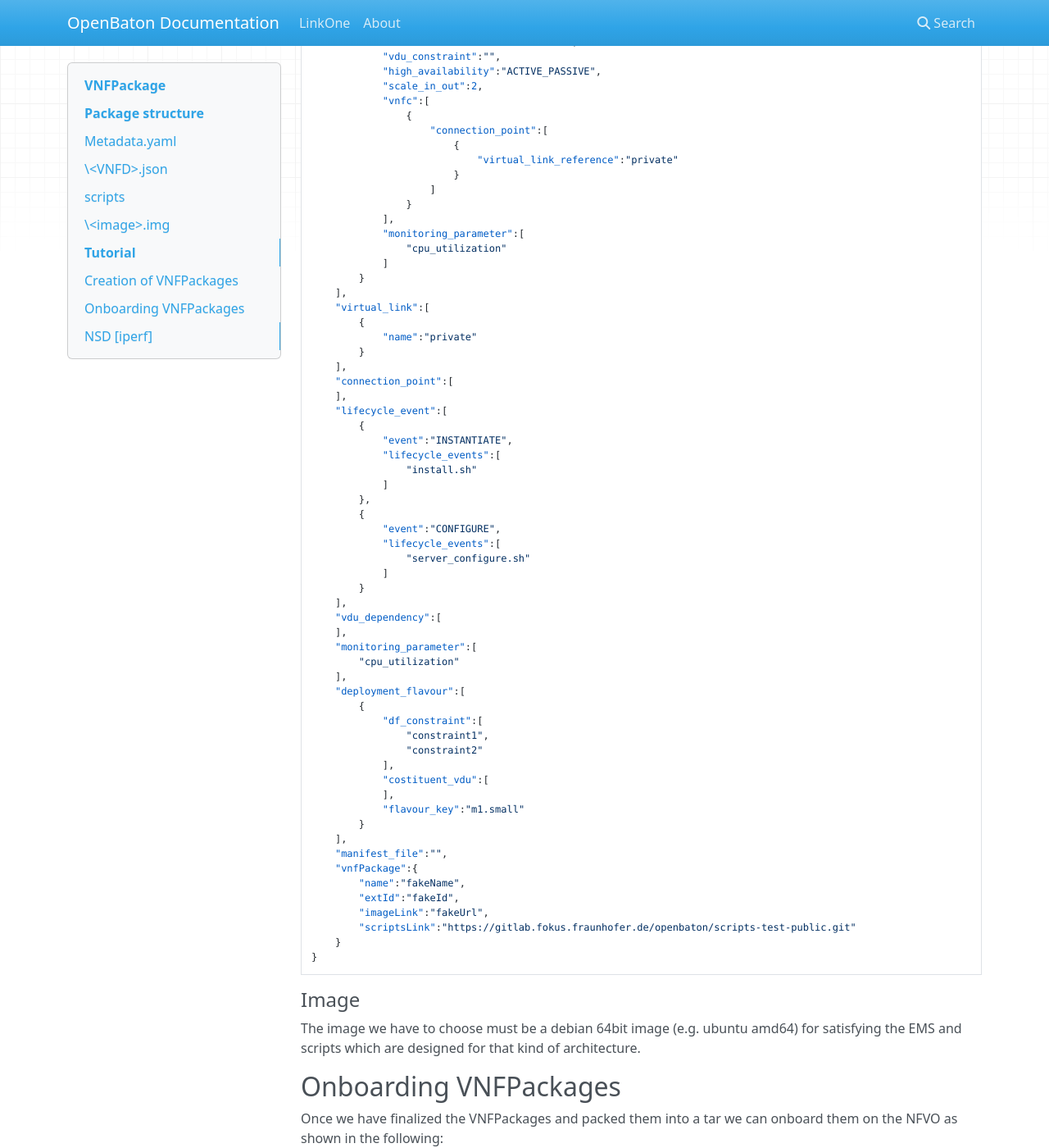
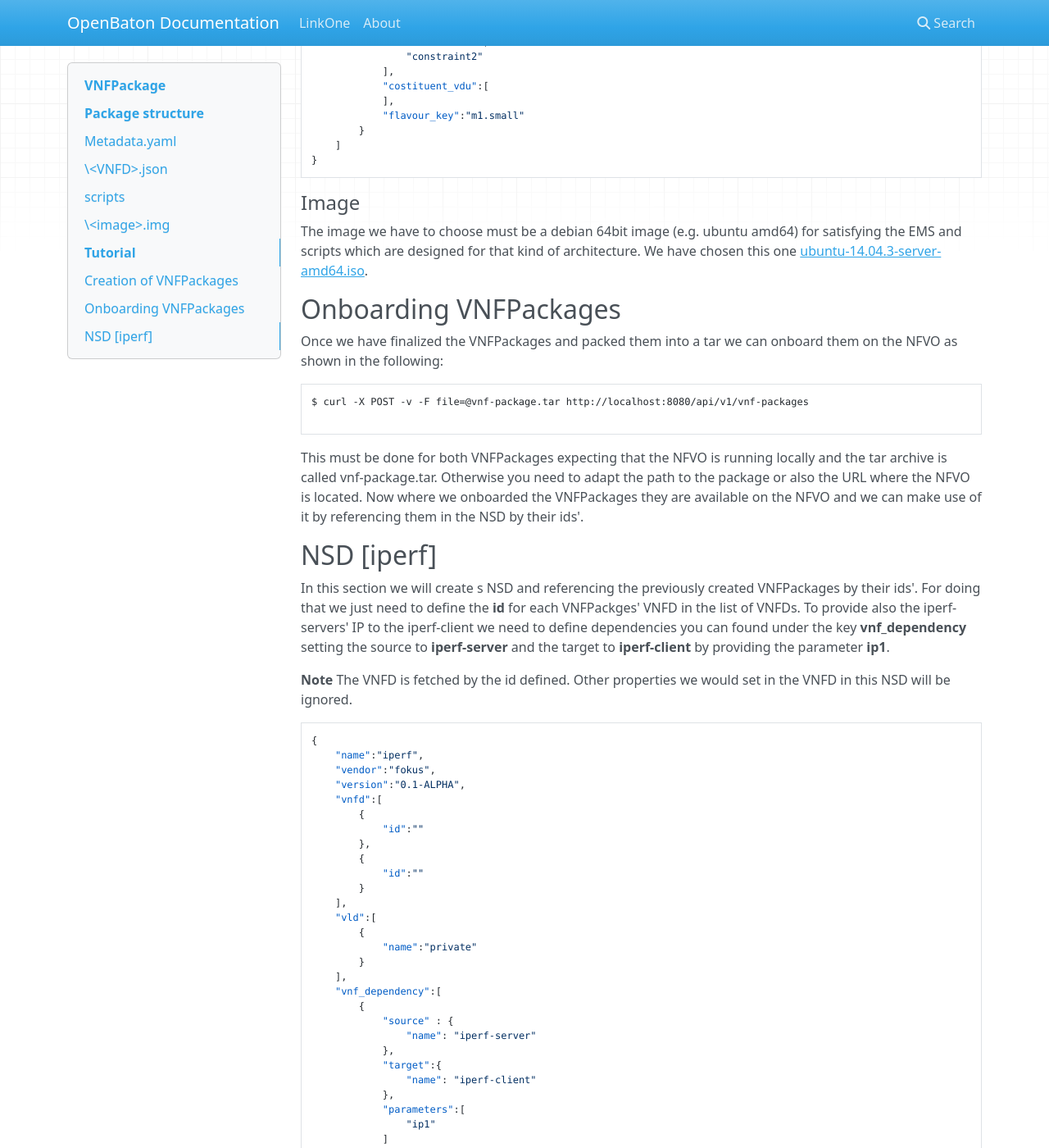
Before and after one commit to openbaton/docs, an MkDocs documentation site: the page built from docs/vnfpackage.md, in a window 1280 px wide and 1400 px high, scrolled down 5853 px. Shown: the whole window at 82% size. Built offline with MkDocs 1.6.1, drawn with Linux system fonts in a browser that asks for light colours; nearby versions of some CDN libraries; old or Windows-style settings are respelled for this version of MkDocs; some of the changed text lies outside the part shown.

Commit message:
updated doc

````diff
--- a/docs/vnfpackage.md
+++ b/docs/vnfpackage.md
@@ -136,28 +136,12 @@
     "name":"iperf-server",
     "type":"server",
     "endpoint":"generic",
-    "configurations":{
-        "name":"config_name",
-        "configurationParameters":[
-            {
-                "confKey":"key",
-                "value":"value"
-            }
-        ]
-    },
     "vdu":[
         {
             "vm_image":[
                 "iperf_server_image"
             ],
-            "computation_requirement":"",
-            "virtual_memory_resource_element":"1024",
-            "virtual_network_bandwidth_resource":"1000000",
-            "lifecycle_event":[
-            ],
             "vimInstanceName":"vim-instance",
-            "vdu_constraint":"",
-            "high_availability":"ACTIVE_PASSIVE",
             "scale_in_out":2,
             "vnfc":[
                 {
@@ -168,9 +152,6 @@
                         }
                     ]
                 }
-            ],
-            "monitoring_parameter":[
-                "cpu_utilization"
             ]
         }
     ],
@@ -178,8 +159,6 @@
         {
             "name":"private"
         }
-    ],
-    "connection_point":[
     ],
     "lifecycle_event":[
         {
@@ -189,11 +168,6 @@
                 "install-srv.sh"
             ]
         }
-    ],
-    "vdu_dependency":[
-    ],
-    "monitoring_parameter":[
-        "cpu_utilization"
     ],
     "deployment_flavour":[
         {
@@ -205,19 +179,13 @@
             ],
             "flavour_key":"m1.small"
         }
-    ],
-    "manifest_file":"",
-    "vnfPackage":{
-        "name":"fakeName",
-        "extId":"fakeId",
-        "imageLink":"fakeUrl",
-        "scriptsLink":"https://gitlab.fokus.fraunhofer.de/openbaton/scripts-test-public.git"
-    }
+    ]
 }
 ```
 #### Image
 
 The image we have to choose must be a debian 64bit image (e.g. ubuntu amd64) for satisfying the EMS and scripts which are designed for that kind of image.
+We have chosen this one [ubuntu-14.04.3-server-amd64.iso][image].
 
 ### VNFPackage [iperf-client]
 
@@ -277,9 +241,6 @@
                         }
                     ]
                 }
-            ],
-            "monitoring_parameter":[
-                "cpu_utilization"
             ]
         }
     ],
@@ -287,8 +248,6 @@
         {
             "name":"private"
         }
-    ],
-    "connection_point":[
     ],
     "lifecycle_event":[
         {
@@ -304,11 +263,6 @@
             ]
         }
     ],
-    "vdu_dependency":[
-    ],
-    "monitoring_parameter":[
-        "cpu_utilization"
-    ],
     "deployment_flavour":[
         {
             "df_constraint":[
@@ -319,30 +273,25 @@
             ],
             "flavour_key":"m1.small"
         }
-    ],
-    "manifest_file":"",
-    "vnfPackage":{
-        "name":"fakeName",
-        "extId":"fakeId",
-        "imageLink":"fakeUrl",
-        "scriptsLink":"https://gitlab.fokus.fraunhofer.de/openbaton/scripts-test-public.git"
-    }
+    ]
 }
 ```
 
 #### Image
 
 The image we have to choose must be a debian 64bit image (e.g. ubuntu amd64) for satisfying the EMS and scripts which are designed for that kind of architecture.
+We have chosen this one [ubuntu-14.04.3-server-amd64.iso][image].
 
 ## Onboarding VNFPackages
 
 Once we have finalized the VNFPackages and packed them into a tar we can onboard them on the NFVO as shown in the following:
 
 ```bash
-$ curl
+$ curl -X POST -v -F file=@vnf-package.tar http://localhost:8080/api/v1/vnf-packages
 
 ```
-
+This must be done for both VNFPackages expecting that the NFVO is running locally and the tar archive is called vnf-package.tar.
+Otherwise you need to adapt the path to the package or also the URL where the NFVO is located.
 Now where we onboarded the VNFPackages they are available on the NFVO and we can make use of it by referencing them in the NSD by their ids'.
 
 ## NSD [iperf]
@@ -387,22 +331,12 @@
                 "ip1"
             ]
         }
-    ],
-    "monitoring_parameter":[
-        "cpu_utilization"
-    ],
-    "service_deployment_flavour":[
-        {
-        }
-    ],
-    "auto_scale_policy":[
-    ],
-    "connection_point":[
-    ],
-    "pnfd":[
     ]
 }
 ```
 
 Finally you can onboard this NSD and create a NSR that bases on both VNFPackages created before.
 Installation and configuration is done automatically and provides you with a configured iperf server/client infrastructure.
+
+
+[image]:http://uec-images.ubuntu.com/releases/14.04/release/ubuntu-14.04-server-cloudimg-amd64.tar.gz
````
Also changed, not shown: other parts of docs/vnfpackage.md (+0 -9 lines).
